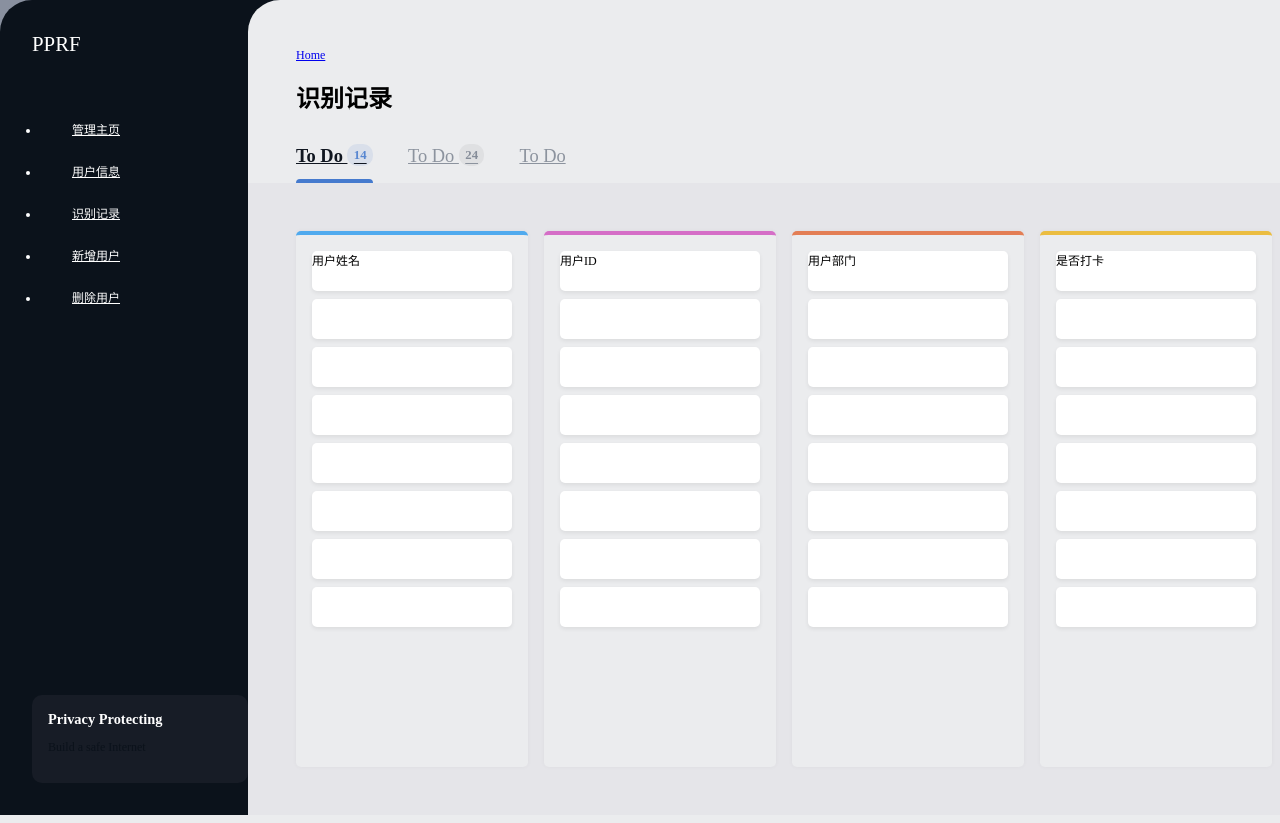
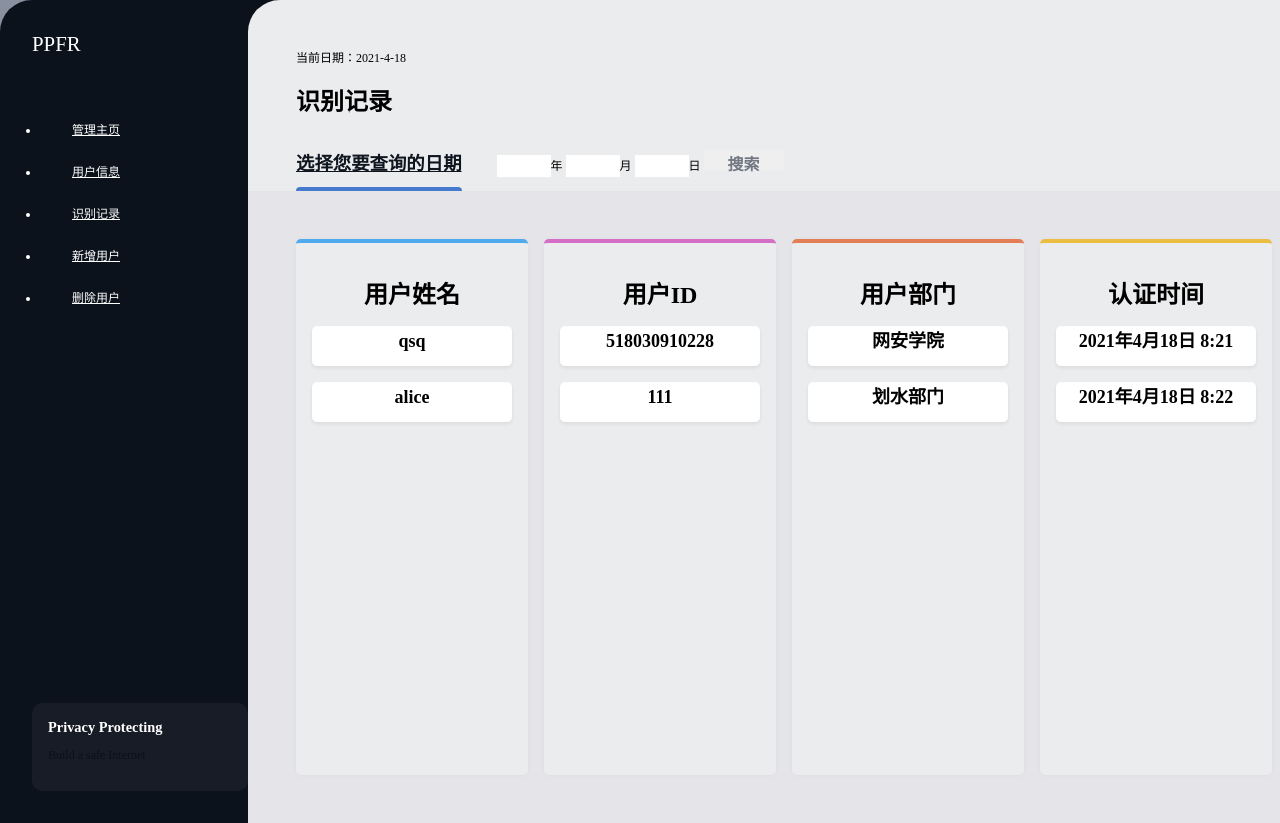
Before and after one commit to SanqingQi/PPRF_Flask, a Flask app: page /admin/checkRecord in a window 1280 px wide; the page is wider, and only the part inside the window is pictured. Run offline with Flask 2, Linux system fonts and the light colour scheme; parts of the project's set-up code (start-up, migrations or seed data) failed here and were passed over.

Commit message:
complete some UI & record function

```diff
--- a/app.py
+++ b/app.py
@@ -1,6 +1,8 @@
 from flask import Flask,render_template,request,redirect,url_for
 import util
-import math.ceil as ceil
+import math
+import os
+import datetime
 
 app = Flask(__name__)
 
@@ -77,21 +79,48 @@ def userInfo(page=1):
     if(page<1):
         page = 1
     start_index=8*page-8
-    count=util.get_count()
-    total_page=ceil(count/8)
+    count=(util.get_count()[0])
+    total_page=math.ceil(count/8)
     if start_index>count:
         page=total_page
         userInfo=util.select_by_index(8*total_page-8)
     else:
         userInfo=util.select_by_index(start_index)
-    return render_template('userInfo.html', info=userInfo, page=page)
+    return render_template('userInfo.html', infos=userInfo, page=page)
 
 @app.route('/admin/checkRecord',methods=["POST", "GET"])
 def checkRecord():
     """
-    记录日志，不过建议使用一个txt文件记录每天的日志 这里就先不弄了
+    记录日志
     """
-    return render_template('checkRecord.html')
+    if request.method=='POST':
+        year=request.form['year']
+        month=str(int(request.form['month']))
+        day=request.form['day']
+    else:
+        now_time = str(datetime.datetime.now())
+        now_time = now_time.split(' ')[0].split('-')
+        year=now_time[0]
+        month=str(int(now_time[1]))
+        day=now_time[2]
+    fileName ='record/'+ year+'_'+month+'_'+day+ '.txt'
+    date = year+'年'+month+'月'+day+'日 '
+    successInfo="暂时无人认证"
+    info = []
+    if not os.path.exists(fileName):
+        f = open(fileName, 'w')
+        f.close()
+        successInfo = "暂时无人认证"
+        info = [['NULL', 'NULL', 'NULL', 'NULL', 'NULL!']]
+    else:
+        with open(fileName, 'r', encoding='utf-8') as f:
+            for line in f:
+                line = line.split('-')
+                info.append(line)
+                successInfo = ''
+        if len(info)==0:
+            info = [['NULL', 'NULL', 'NULL', 'NULL', 'NULL!']]
+    return render_template('checkRecord.html', date=date,successInfo=successInfo,infos=info)
 
 if __name__ == '__main__':
     app.run()
--- /dev/null
+++ b/record/2021_4_18.txt
@@ -0,0 +1,2 @@
+qsq-518030910228-21-网安学院-8:21
+alice-111-28-划水部门-8:22
--- a/templates/checkRecord.html
+++ b/templates/checkRecord.html
@@ -10,7 +10,7 @@
     <div class="site-wrap">
         <nav class="site-nav">
             <div class="name">
-                PPRF
+                PPFR
 
                 <svg width="24" height="24" viewBox="0 0 24 24">
                     <path d="M11.5,22C11.64,22 11.77,22 11.9,21.96C12.55,21.82 13.09,21.38 13.34,20.78C13.44,20.54 13.5,20.27 13.5,20H9.5A2,2 0 0,0 11.5,22M18,10.5C18,7.43 15.86,4.86 13,4.18V3.5A1.5,1.5 0 0,0 11.5,2A1.5,1.5 0 0,0 10,3.5V4.18C7.13,4.86 5,7.43 5,10.5V16L3,18V19H20V18L18,16M19.97,10H21.97C21.82,6.79 20.24,3.97 17.85,2.15L16.42,3.58C18.46,5 19.82,7.35 19.97,10M6.58,3.58L5.15,2.15C2.76,3.97 1.18,6.79 1,10H3C3.18,7.35 4.54,5 6.58,3.58Z"></path>
@@ -31,64 +31,120 @@
         </nav>
         <main>
             <header>
-                <div class="breadcrumbs">
-                    <a href="#0/">Home</a>
+                 <div class="breadcrumbs">
+                    <a id="time"></a>
                 </div>
+
+                <script>
+                var date = new Date()<!--获得日期数据-->
+                var y = date.getFullYear();<!--年-->
+                var m = date.getMonth()+1;<!--月，这里的月份必须要+1才是当前月份-->
+                var d = date.getDate(); <!--日，getDay是获得当前星期几（0-6），getDate是获得当前日期-->
+                document.getElementById("time").innerHTML = "当前日期："+y+"-"+m+"-"+d;
+                </script>
+
                 <h1 class="title">识别记录</h1>
+
                 <nav class="nav-tabs">
                     <a href="#0" class="active">
-                        To Do
-                        <span>14</span>
+                        选择您要查询的日期
                     </a>
-                    <a href="#0">
-                        To Do
-                        <span>24</span>
-                    </a>
-                    <a href="#0">
-                        To Do
-                    </a>
+                    <input style="width: 50px;height: 20px;border:0px;" type="number" name="year" id="year">年
+                    <input style="width: 50px;height: 20px;border:0px;" type="number" name="month" id="month">月
+                    <input style="width: 50px;height: 20px;border:0px;" type="number" name="day" id="day">日
+                        <button onclick="selectRecord()" type="button"
+                                    style="width: 80px;height: 20px; border: 0px;color: #717783;">
+                                <font size="3"><b>搜索</b></font>
+                            </button>
                 </nav>
+                <script>
+                    function selectRecord() {
+                        var year=document.getElementById('year').value;
+                        var month=document.getElementById('month').value;
+                        var day=document.getElementById('day').value;
+                        var temp = document.createElement("form");
+                        temp.action=window.location.href;
+                        temp.method="post";
+                        temp.style.display="none";
+                        var opt1 = document.createElement("textarea");
+                        opt1.name='year';
+                        opt1.value=year;
+                        var opt2 = document.createElement("textarea");
+                        opt2.name='month';
+                        opt2.value=month;
+                        var opt3 = document.createElement("textarea");
+                        opt3.name='day';
+                        opt3.value=day;
+                        if(year.length==0 || month.length==0 || day.length==0){
+                            alert("输入不能为空");
+                        }
+                        else {
+                            temp.appendChild(opt1);
+                            temp.appendChild(opt2);
+                            temp.appendChild(opt3);
+                            document.body.appendChild(temp);
+                            temp.submit();
+                        }
+                        return temp;
+                    }
+                </script>
             </header>
             <div class="content-columns">
                 <div class="col">
-                    <div class="item">用户姓名</div>
-                    <div class="item"></div>
-                    <div class="item"></div>
-                    <div class="item"></div>
-                    <div class="item"></div>
-                    <div class="item"></div>
-                    <div class="item"></div>
-                    <div class="item"></div>
+
+                        <h1 align="center">
+                        <font size="5">用户姓名</font>
+                        </h1>
+
+                    {% for info in infos %}
+                        <div class="item">
+                             <h1 align="center">
+                            <font size="4"> {{ info[0] }}</font>
+                            </h1>
+                        </div>
+                    {% endfor %}
                 </div>
                 <div class="col">
-                    <div class="item">用户ID</div>
-                    <div class="item"></div>
-                    <div class="item"></div>
-                    <div class="item"></div>
-                    <div class="item"></div>
-                    <div class="item"></div>
-                    <div class="item"></div>
-                    <div class="item"></div>
+
+                        <h1 align="center">
+                        <font size="5">用户ID</font>
+                        </h1>
+
+                    {% for info in infos %}
+                        <div class="item">
+                             <h1 align="center">
+                            <font size="4"> {{ info[1] }}</font>
+                            </h1>
+                        </div>
+                    {% endfor %}
                 </div>
                 <div class="col">
-                    <div class="item">用户部门</div>
-                    <div class="item"></div>
-                    <div class="item"></div>
-                    <div class="item"></div>
-                    <div class="item"></div>
-                    <div class="item"></div>
-                    <div class="item"></div>
-                    <div class="item"></div>
+
+                        <h1 align="center">
+                        <font size="5">用户部门</font>
+                        </h1>
+
+                    {% for info in infos %}
+                        <div class="item">
+                             <h1 align="center">
+                            <font size="4"> {{ info[3] }}</font>
+                            </h1>
+                        </div>
+                    {% endfor %}
                 </div>
                 <div class="col">
-                    <div class="item">是否打卡</div>
-                    <div class="item"></div>
-                    <div class="item"></div>
-                    <div class="item"></div>
-                    <div class="item"></div>
-                    <div class="item"></div>
-                    <div class="item"></div>
-                    <div class="item"></div>
+
+                        <h1 align="center">
+                        <font size="5">认证时间</font>
+                        </h1>
+
+                    {% for info in infos %}
+                        <div class="item">
+                             <h1 align="center">
+                            <font size="4"> {{ date }}{{ info[4][:-1] }}</font>
+                            </h1>
+                        </div>
+                    {% endfor %}
                 </div>
             </div>
         </main>
```
Also changed, not shown: templates/addUser.html (+22 -13 lines), templates/admin.html (+11 -2 lines), templates/deleteUser.html (+27 -15 lines), templates/userInfo.html (+48 -42 lines), test.py (+4 -4 lines).
